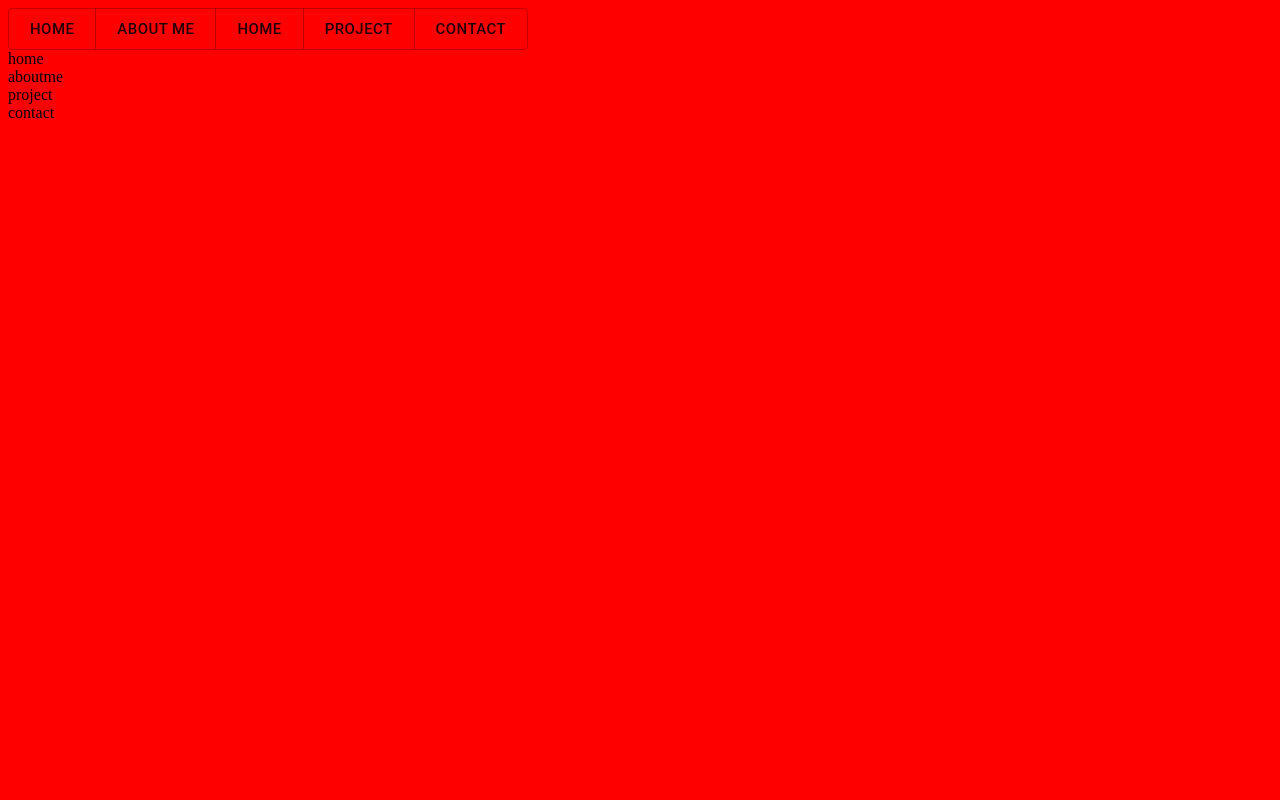
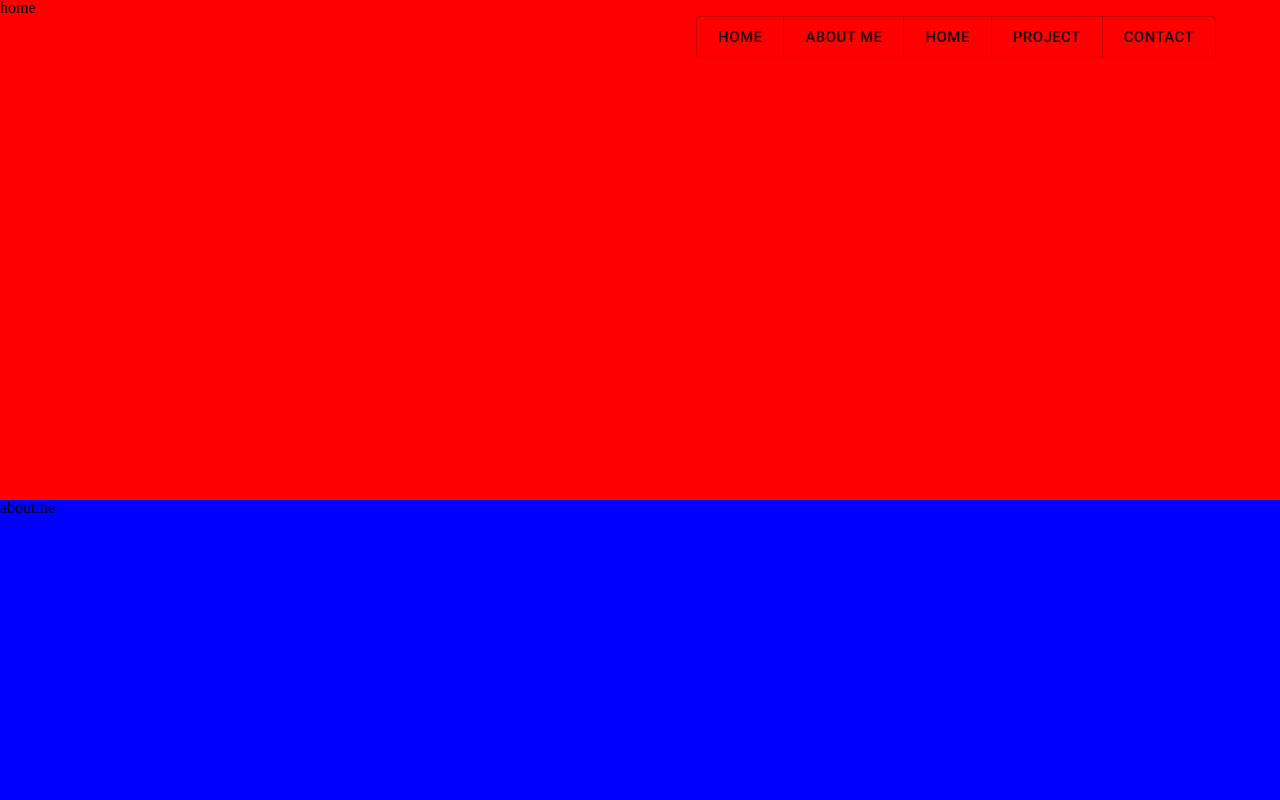
Before and after one commit to hsl0505/hsl0505.github.io, a React app: page / in a window 1280 px wide. Shown: the top 800 px of the page. Built offline with nearby package versions, Linux system fonts and the light colour scheme.

Commit message:
Fix style for develoment

```diff
--- a/src/style.css
+++ b/src/style.css
@@ -1,3 +1,41 @@
+@import "reset.css";
+
+* {
+  box-sizing: border-box;
+}
+
 body {
+  background-color: white;
+  -ms-overflow-style: none;
+  scrollbar-width: none;
+}
+
+body::-webkit-scrollbar {
+  display: none;
+}
+
+.Navbar {
+  position: fixed;
+  right: 5%;
+  top: 2%;
+}
+
+.Home {
   background-color: red;
+  height: 500px;
 }
+
+.AboutMe {
+  background-color: blue;
+  height: 500px;
+}
+
+.Project {
+  background-color: green;
+  height: 500px;
+}
+
+.Contact {
+  background-color: coral;
+  height: 500px;
+}
```
